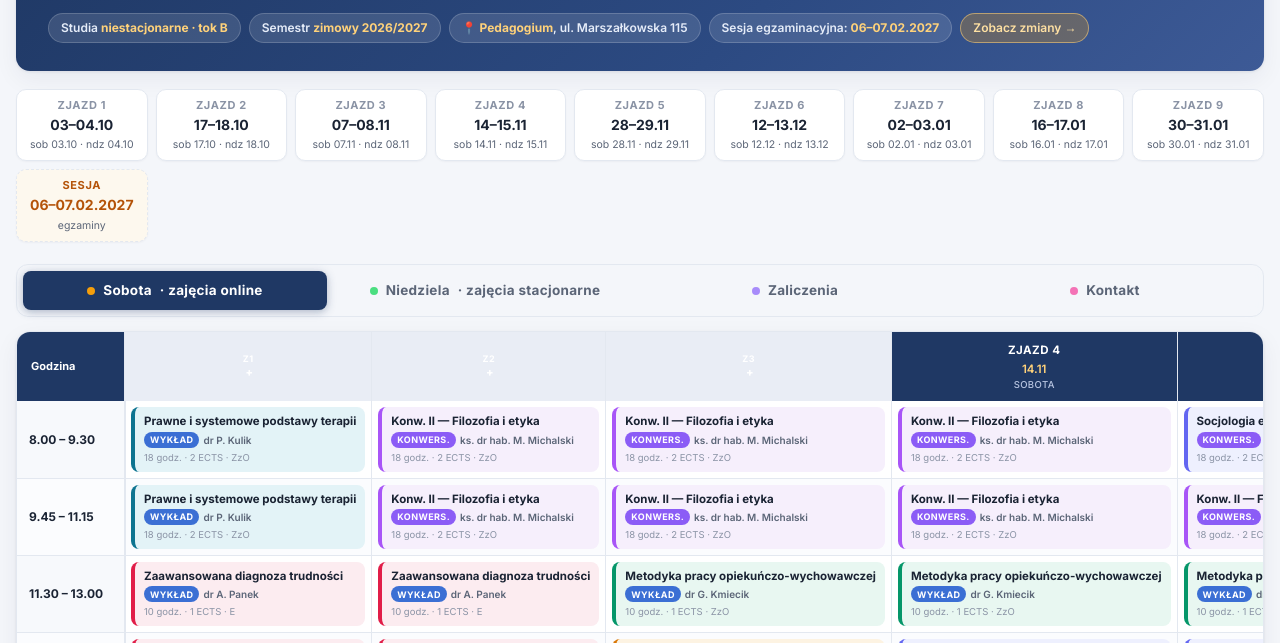
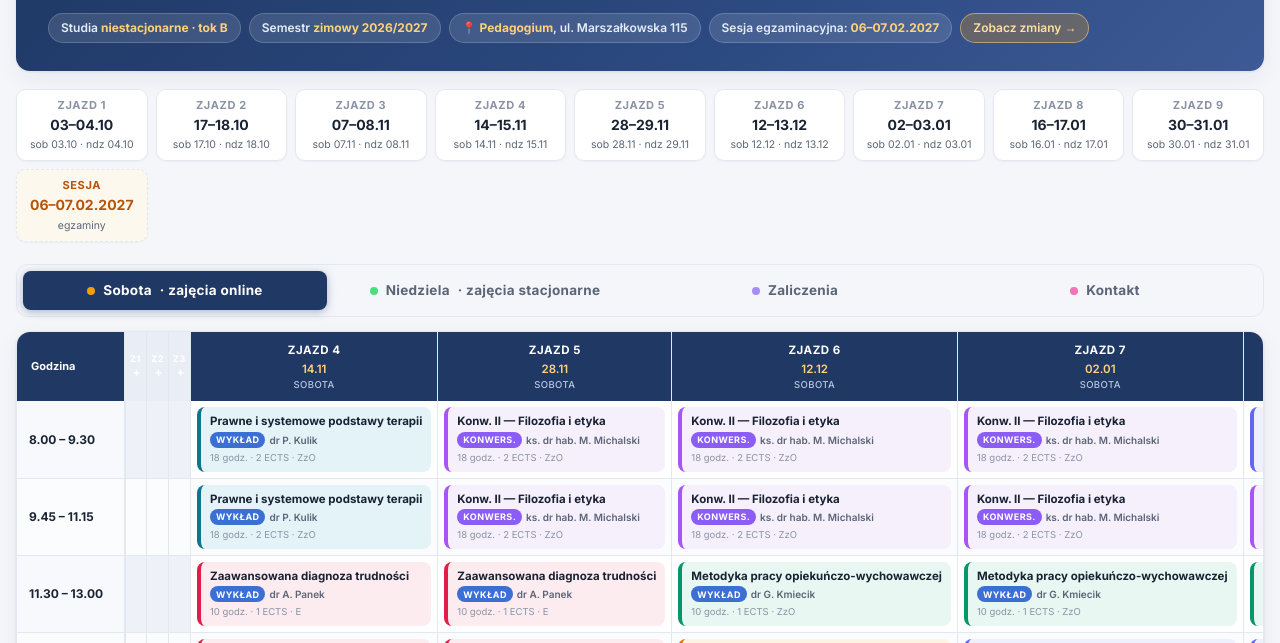
Before and after one commit to marek-priv/pedagogium-plan, a plain HTML site: page index.html in a window 1280 px wide. Shown: the part 120-763 px from the top of the page. Drawn offline with Linux system fonts and the light colour scheme.

Commit message:
Fix zwijanych kolumn: zwezanie zamiast display:none (zachowuje wyrownanie)

```diff
--- a/index.html
+++ b/index.html
@@ -147,14 +147,9 @@
   .matrix tbody tr:hover td, .matrix tbody tr:hover th { background: #eef3fb; }
   .matrix td.hl-col { background: #eef3fb; }
   .matrix tbody tr:hover td.hl-col { background: #e2ebf9; }
-  .matrix td.col-hidden { display: none; }
-  .matrix th.col-hidden { min-width: 24px; width: 24px; padding: 4px 2px; background: #e9edf5; }
-  .matrix th.col-hidden .zd, .matrix th.col-hidden .zday { display: none; }
-  .matrix th.col-hidden .zh { font-size: 9px; }
-  .matrix th.past-col { cursor: pointer; user-select: none; }
-  .matrix .exp { font-weight: 800; margin-left: 2px; }
-  .matrix td.col-hidden { display: none; }
-  .matrix th.col-hidden { min-width: 24px; width: 24px; padding: 4px 2px; background: #e9edf5; }
+  .matrix td.col-hidden { width: 22px; min-width: 22px; max-width: 22px; padding: 0; overflow: hidden; background: #eef1f7; }
+  .matrix td.col-hidden > * { display: none; }
+  .matrix th.col-hidden { min-width: 22px; width: 22px; max-width: 22px; padding: 4px 2px; background: #e9edf5; }
   .matrix th.col-hidden .zd, .matrix th.col-hidden .zday { display: none; }
   .matrix th.col-hidden .zh { font-size: 9px; }
   .matrix th.past-col { cursor: pointer; user-select: none; }
```
